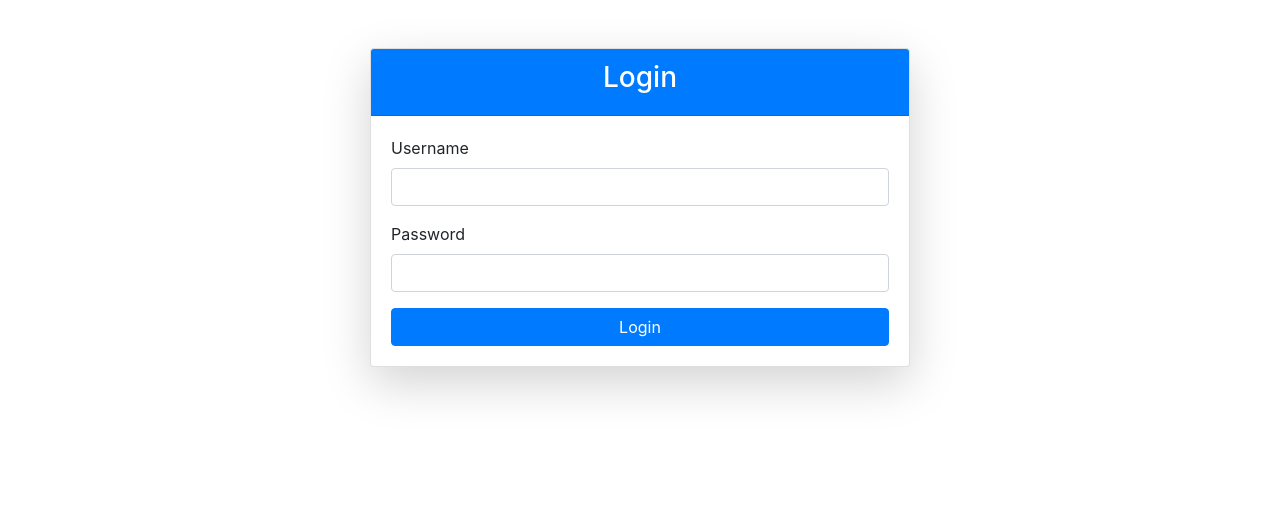
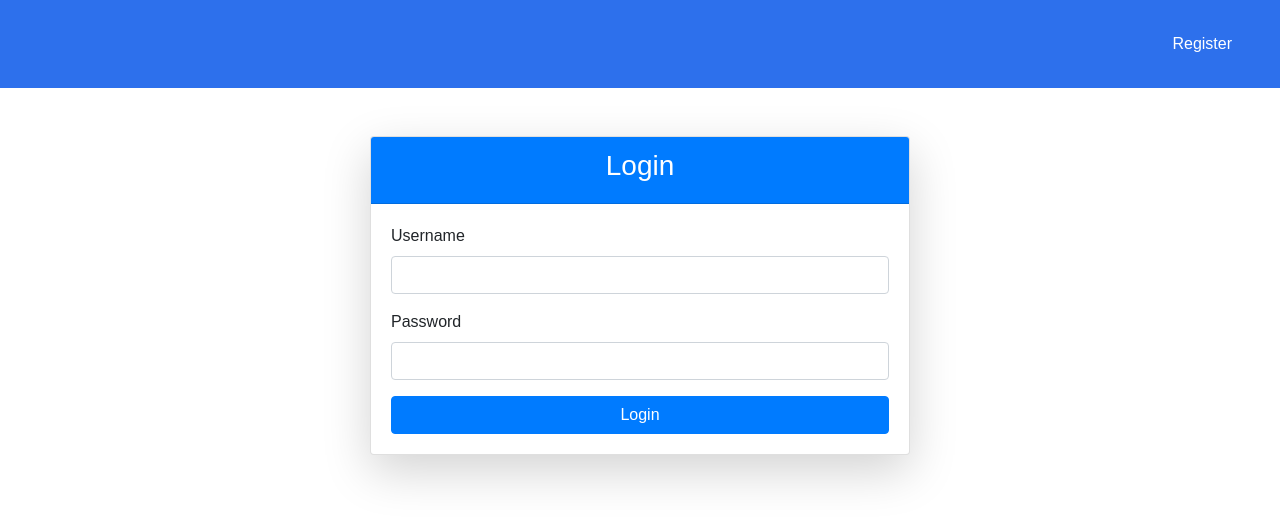
Before and after one commit to bkeskintas/SEC537-webapp, a Flask app: page / in a window 1280 px wide. Shown: the top 523 px of the page. Run offline with Flask 3, Linux system fonts and the light colour scheme; some libraries are stand-ins or nearby versions.

Commit message:
Broken Access Control is added

```diff
--- a/app/routes.py
+++ b/app/routes.py
@@ -38,16 +38,19 @@ def login():
 def student_dashboard(student_id):
     conn = sqlite3.connect('vulnerable.db')
     c = conn.cursor()
-    c.execute(f"SELECT grade, comments FROM grades WHERE student_id={student_id}")
+    #fetch grade for the requested student_id without validation
+    #IDOR -> Broken Access Control
+    c.execute(f"SELECT grade, comments, username FROM grades JOIN users ON grades.student_id = users.id WHERE student_id={student_id}")
     data = c.fetchone()
     conn.close()
-    username = session['username']
+
     if data:
-        grade, comments = data
+        grade, comments, username = data
         # Reflect comments directly (vulnerable to XSS)
         return render_template('grades.html', username=username, grade=grade, comments=comments)
     else:
         return "No grade found", 404
+
 
 
 
--- a/app/templates/login.html
+++ b/app/templates/login.html
@@ -6,8 +6,58 @@
     <title>Login - Student Grade System</title>
     <!-- Bootstrap CSS -->
     <link rel="stylesheet" href="https://stackpath.bootstrapcdn.com/bootstrap/4.5.2/css/bootstrap.min.css">
+    <style>
+        body {
+            font-family: Arial, sans-serif;
+            margin: 0;
+            padding: 0;
+        }
+        .navbar {
+            background-color: #2d70ec;
+            overflow: hidden;
+            color: white;
+            padding: 2rem;
+            display: flex;
+            justify-content: space-between;
+        }
+        .navbar a {
+            color: white;
+            text-decoration: none;
+            margin: 0 1em;
+        }
+        .navbar a:hover {
+            text-decoration: underline;
+        }
+        .content {
+            padding: 2em;
+            text-align: center;
+        }
+        table {
+            margin: 0 auto;
+            width: 50%;
+            border-collapse: collapse;
+        }
+        table, th, td {
+            border: 1px solid #ddd;
+        }
+        th, td {
+            padding: 1em;
+            text-align: center;
+        }
+        th {
+            background-color: #f4f4f4;
+        }
+    </style>
 </head>
 <body>
+    <div class="navbar">
+        <div>
+
+        </div>
+        <div>
+            <a href="/login">Register</a>
+        </div>
+    </div>
     <div class="container mt-5">
         <div class="row justify-content-center">
             <div class="col-md-6">
```
Also changed, not shown: vulnerable.db.
